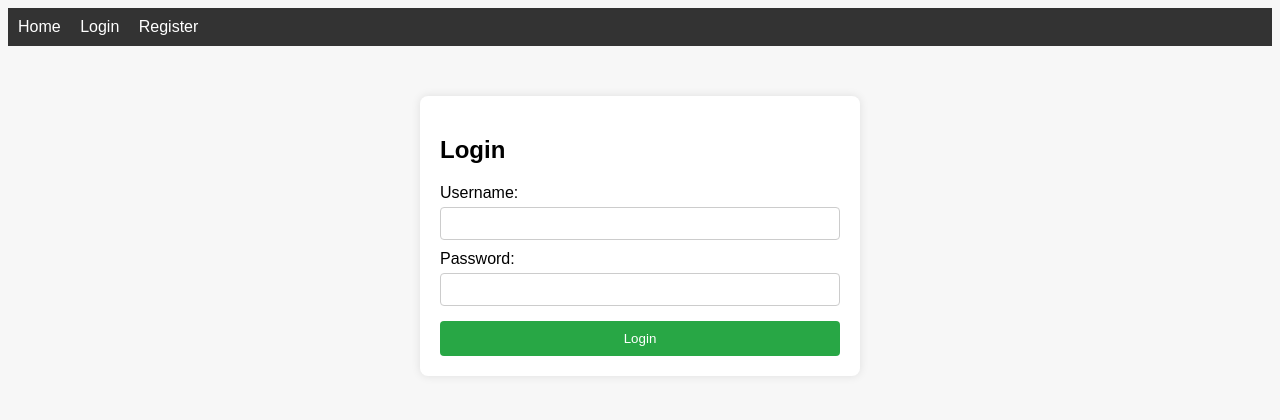
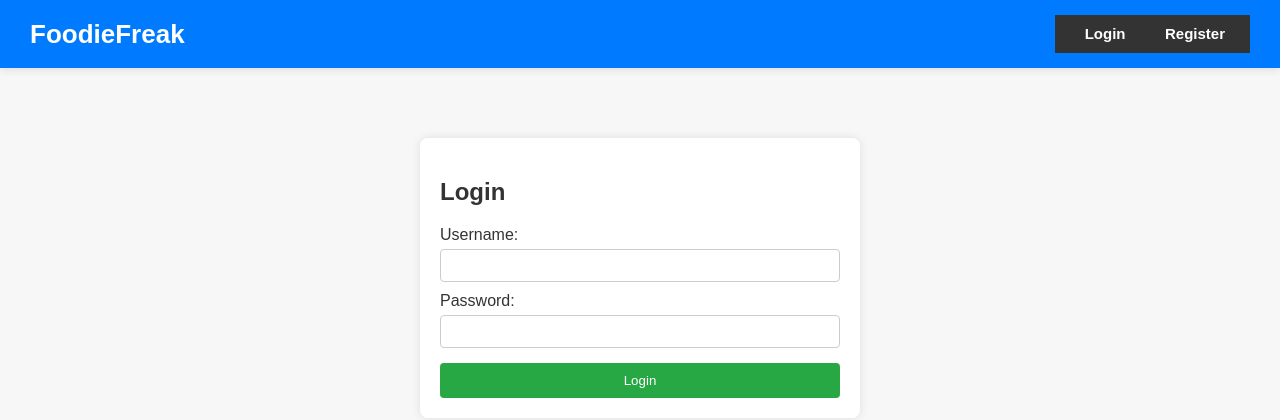
Before and after one commit to k-aniket-01/FoodieFreak, a Django app: page /login/ in a window 1280 px wide. Shown: the top 420 px of the page. Run offline with Django 5.2, Linux system fonts and the light colour scheme.

Commit message:
noraml daily update

```diff
--- a/core/templates/core/header.html
+++ b/core/templates/core/header.html
@@ -1,57 +1,129 @@
 <!-- core/templates/core/header.html -->
+{% load static %}
 <!DOCTYPE html>
 <html lang="en">
 <head>
     <meta charset="UTF-8" />
     <title>{% block title %}FoodieFreak{% endblock %}</title>
     <style>
-        /* Internal CSS for header */
+        /* Reset and common styles */
         body {
-            font-family: Arial, sans-serif;
+            font-family: 'Segoe UI', Tahoma, Geneva, Verdana, sans-serif;
             margin: 0; padding: 0;
             background-color: #f4f6f8;
             color: #333;
         }
         header {
-            background-color: #007bff;
-            color: white;
             padding: 15px 30px;
             display: flex;
             justify-content: space-between;
             align-items: center;
+            box-shadow: 0 2px 8px rgba(0,0,0,0.1);
         }
         header h1 {
             margin: 0;
-            font-size: 24px;
-            font-weight: bold;
+            font-size: 26px;
+            font-weight: 700;
+            cursor: default;
         }
         nav a {
-            color: white;
             text-decoration: none;
             margin-left: 20px;
             font-weight: 600;
-            transition: color 0.3s;
+            transition: color 0.3s ease;
+            font-size: 15px;
         }
         nav a:hover {
-            color: #d1e9ff;
+            opacity: 0.8;
         }
         .user-info {
             font-weight: 500;
             font-size: 14px;
+            margin-right: 15px;
+            white-space: nowrap;
+        }
+
+        /* Owner header styles - green theme */
+        header.owner {
+            background-color: #28a745;
+            color: white;
+        }
+        header.owner nav a {
+            color: white;
+        }
+        header.owner nav a:hover {
+            color: #d4f5d4;
+        }
+
+        /* Customer header styles - orange theme */
+        header.customer {
+            background-color: #fd7e14;
+            color: white;
+        }
+        header.customer nav a {
+            color: white;
+        }
+        header.customer nav a:hover {
+            color: #ffe6cc;
+        }
+
+        /* Logged out header styles - blue theme */
+        header.loggedout {
+            background-color: #007bff;
+            color: white;
+        }
+        header.loggedout nav a {
+            color: white;
+        }
+        header.loggedout nav a:hover {
+            color: #d1e9ff;
         }
     </style>
 </head>
 <body>
-<header>
-    <h1>FoodieFreak</h1>
-    <nav>
-        {% if user.is_authenticated %}
-            <span class="user-info">Welcome, {{ user.username }}!</span>
-            <a href="{% url 'logout' %}">Logout</a>
-        {% else %}
+{% comment %}
+Logic to assign role-based header class and nav items:
+- If user is authenticated and owner, show owner header
+- If user is authenticated and customer, show customer header
+- Otherwise show loggedout header
+{% endcomment %}
+
+{% if user.is_authenticated %}
+    {% if user.is_staff %}
+        <!-- Assuming canteen owners are staff users -->
+        <header class="owner">
+            <h1><a href="{% url 'home' %}" style="color: inherit; text-decoration: none;">FoodieFreak</a></h1>
+            <nav>
+                <span class="user-info">Welcome, {{ user.username }} (Owner)</span>
+                <a href="{% url 'owner:owner_dashboard' %}">Dashboard</a>
+                <a href="{% url 'owner:food_item_list' %}">Menu Items</a>
+                <a href="{% url 'owner:orders_list' %}">Orders</a>
+                <a href="{% url 'logout' %}">Logout</a>
+            </nav>
+        </header>
+
+    {% else %}
+        <!-- Regular authenticated customer -->
+        <header class="customer">
+            <h1><a href="{% url 'home' %}" style="color: inherit; text-decoration: none;">FoodieFreak</a></h1>
+            <nav>
+                <span class="user-info">Hello, {{ user.username }}</span>
+                <a href="{% url 'customer:customer_dashboard' %}">My Dashboard</a>
+                <a href="{% url 'customer:menu' %}">Menu</a>
+                <a href="{% url 'customer:orders' %}">My Orders</a>
+                <a href="{% url 'logout' %}">Logout</a>
+            </nav>
+        </header>
+    {% endif %}
+{% else %}
+    <!-- Not logged in -->
+    <header class="loggedout">
+        <h1><a href="{% url 'home' %}" style="color: inherit; text-decoration: none;">FoodieFreak</a></h1>
+        <nav>
             <a href="{% url 'login' %}">Login</a>
             <a href="{% url 'register' %}">Register</a>
-        {% endif %}
-    </nav>
-</header>
+        </nav>
+    </header>
+{% endif %}
+
 <main style="padding: 20px;">
--- a/templates/add_food_item.html
+++ b/templates/add_food_item.html
@@ -1,4 +1,4 @@
-{% include 'header.html' %}
+{% include 'core/header.html' %}
 
 <h2 style="margin-top: 30px;">Add New Food Item</h2>
 
--- a/templates/base.html
+++ b/templates/base.html
@@ -1,4 +1,5 @@
 <!-- templates/base.html -->
+{% include 'core/header.html' %}
 <!DOCTYPE html>
 <html lang="en">
 <head>
--- a/templates/home.html
+++ b/templates/home.html
@@ -1,6 +1,7 @@
-{% extends 'base.html' %}
+
 {% block title %}Home{% endblock %}
 {% block content %}
+{% include 'core/header.html' %}
 
 <style>
   .homepage-container {
--- a/templates/login.html
+++ b/templates/login.html
@@ -1,4 +1,5 @@
 <!-- templates/login.html -->
+ {% include 'core/header.html' %}
 <!DOCTYPE html>
 <html lang="en">
 <head>
@@ -22,11 +23,7 @@
     </style>
 </head>
 <body>
-    <nav>
-        <a href="{% url 'home' %}">Home</a>
-        <a href="{% url 'login' %}">Login</a>
-        <a href="{% url 'register' %}">Register</a>
-    </nav>
+
 
     <div class="container">
         <h2>Login</h2>
```
Also changed, not shown: templates/register.html (+2 -5 lines), db.sqlite3.
